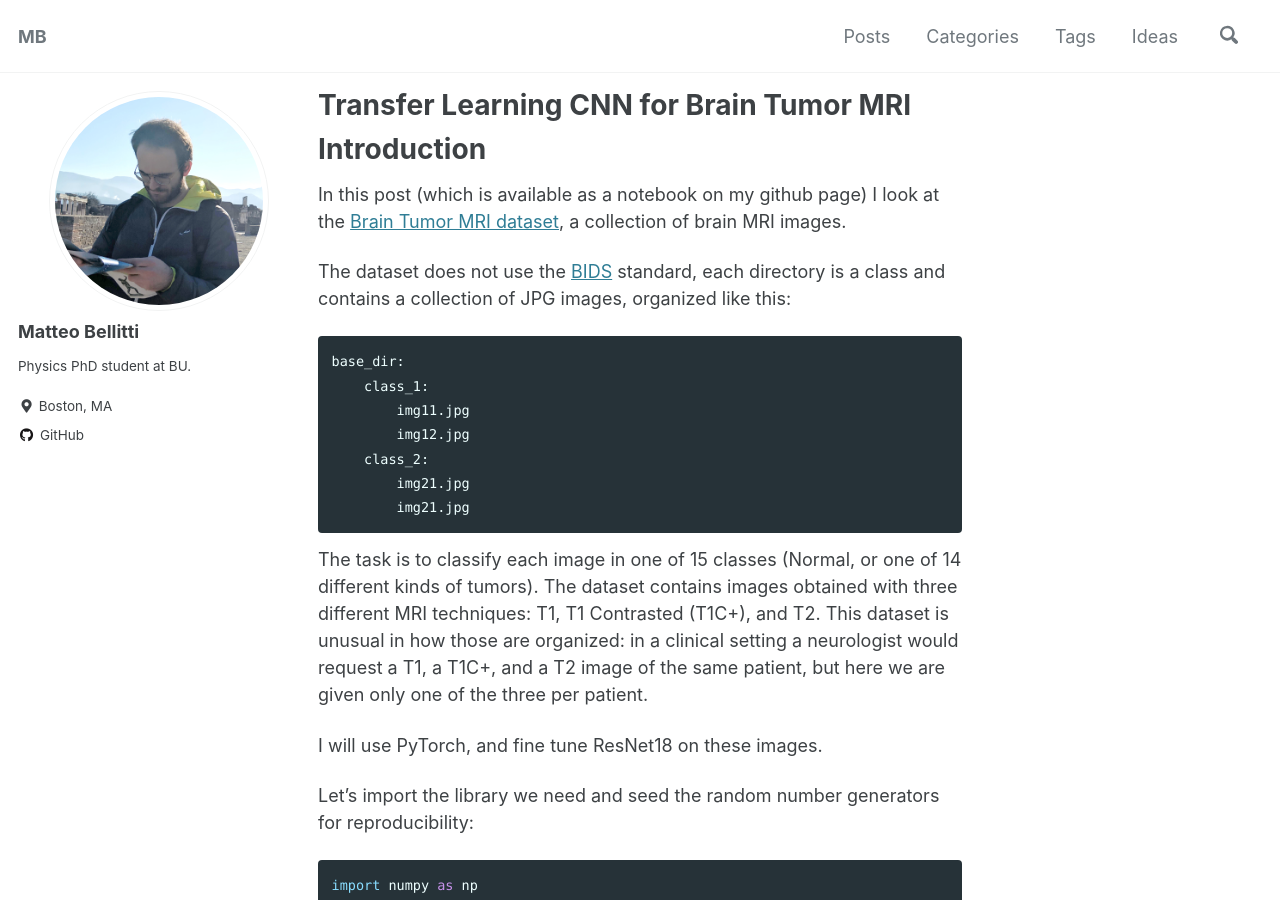
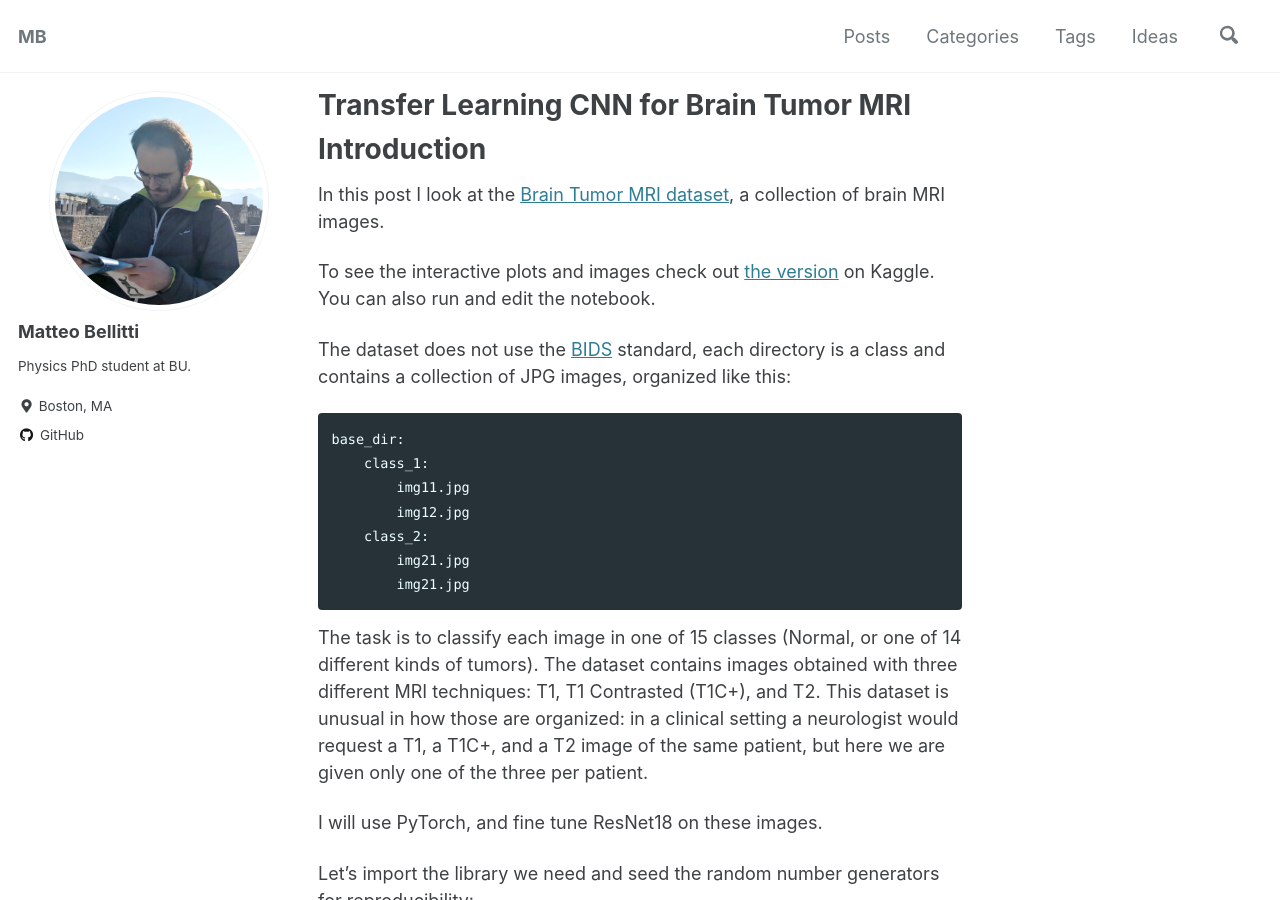
Before and after one commit to mbellitti/mbellitti.github.io, a Jekyll site: the page built from _posts/2023-02-28-cnn-brain-mri-99-accuracy.md, in a window 1280 px wide and 900 px high. Built offline with Jekyll 4.4.1, drawn with Linux system fonts in a browser that asks for light colours; cached includes are drawn as plain includes; a script that is not in the unit is left out; comment, search, counter and statistics services are not loaded.

Commit message:
added link to kaggle notebook

````diff
--- a/_posts/2023-02-28-cnn-brain-mri-99-accuracy.md
+++ b/_posts/2023-02-28-cnn-brain-mri-99-accuracy.md
@@ -10,7 +10,9 @@ tags:
 
 
 # Introduction
-In this post (which is available as a notebook on my github page) I look at the [Brain Tumor MRI dataset](https://www.kaggle.com/datasets/fernando2rad/brain-tumor-mri-images-44c), a collection of brain MRI images.
+In this post I look at the [Brain Tumor MRI dataset](https://www.kaggle.com/datasets/fernando2rad/brain-tumor-mri-images-44c), a collection of brain MRI images.
+
+To see the interactive plots and images check out [the version](https://www.kaggle.com/code/matteobellitti/cnn-brain-mri-99-accuracy/edit) on Kaggle. You can also run and edit the notebook.
 
 The dataset does not use the [BIDS](https://github.com/bids-standard/) standard, each directory is a class and contains a collection of JPG images, organized like this:
 ```
````
